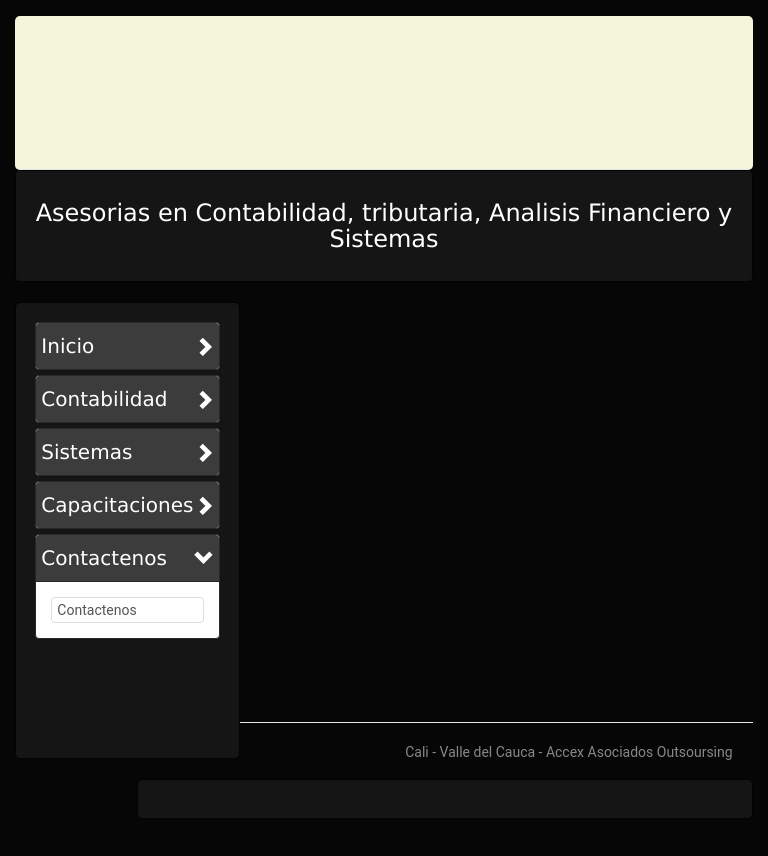
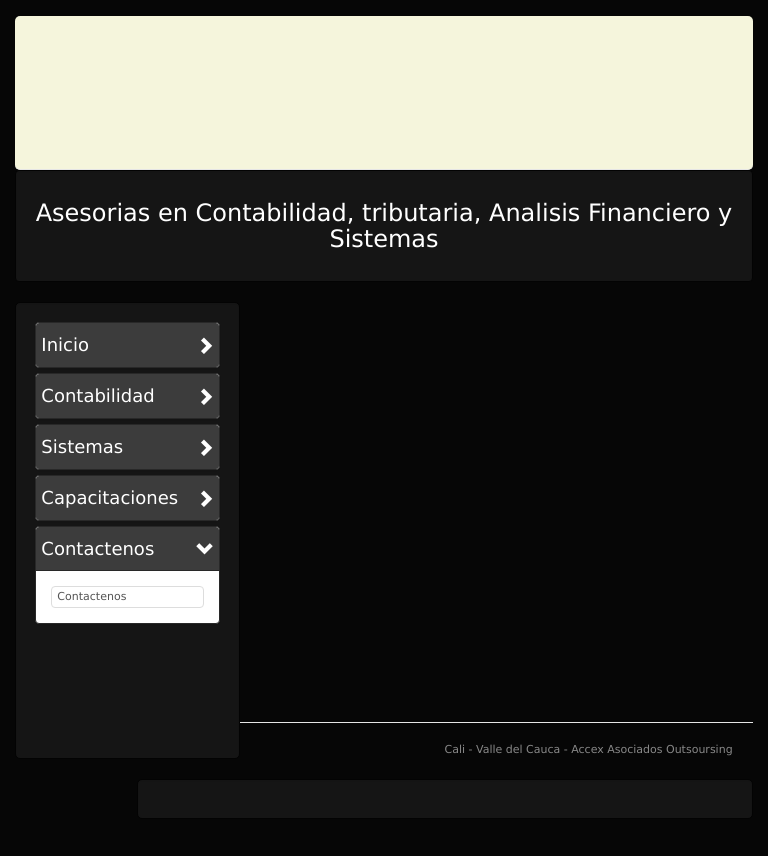
Before and after one commit to DavidZuluaga1991/Proyecto, a plain HTML site: page Proyect New/Index.html in a window 768 px wide. Drawn offline with nearby package versions, Linux system fonts and the light colour scheme.

Commit message:
Mejoras en el css.

```diff
--- a/Proyect New/Css/Principal/Principal.css
+++ b/Proyect New/Css/Principal/Principal.css
@@ -14,7 +14,7 @@ html {
   -webkit-tap-highlight-color: rgba(0, 0, 0, 0);
 }
 body {
-  font-family: "Roboto", "Helvetica Neue", Helvetica, Arial, sans-serif;
+  font-family: "Verdana", "Helvetica Neue", Helvetica, Arial, sans-serif;
   font-size: 14px;
   line-height: 1.42857143;
   color: #888888;
@@ -178,6 +178,10 @@ h6,
 /*-------------------- Responsive Web ------------------*/
 
 @media only screen and (max-width: 768px) {
+    body {
+      font-size: 11px;
+      line-height: 1.42857143;
+    }
     /* For mobile phones: */
     h1,
     .h1 {
@@ -217,6 +221,7 @@ h6,
     }
     .panel-heading{padding:2px 5px;border-bottom:1px solid transparent;border-top-right-radius:3px;border-top-left-radius:3px}
     .list-group-item{position:relative;display:block;padding:2px 5px;margin-bottom:-1px;background-color:#fff;border:1px solid #ddd}
+
 }
 
 @media only screen and (min-width: 600px) {
@@ -268,7 +273,7 @@ h6,
     }
     h5,
     .h5 {
-      font-size: 20px;
+      font-size: 18px;
     }
     h6,
     .h6 {
```
